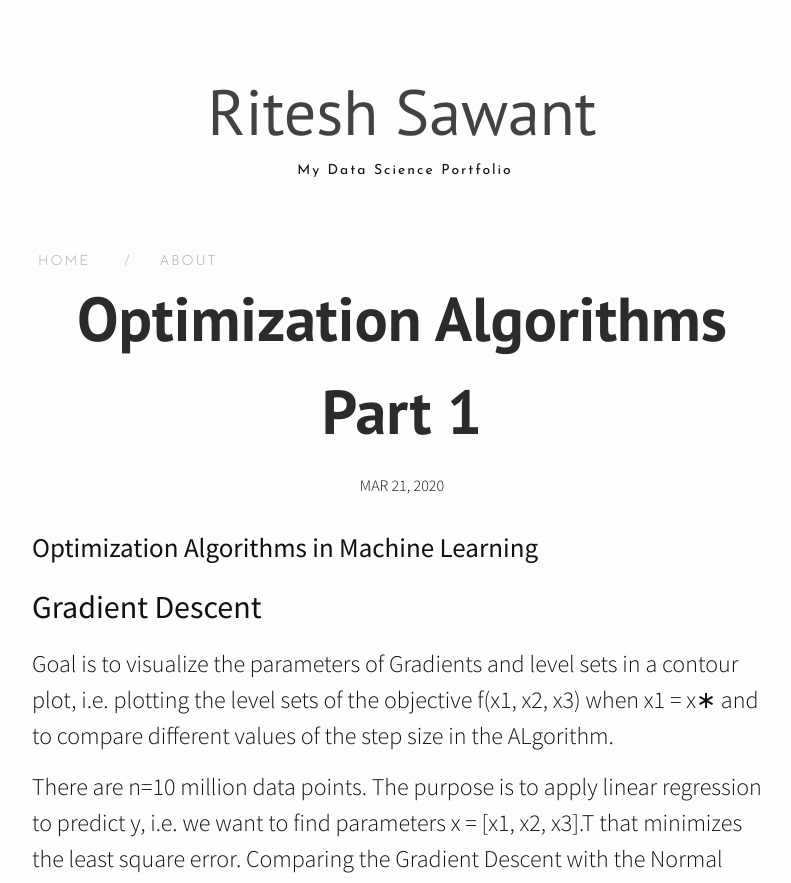
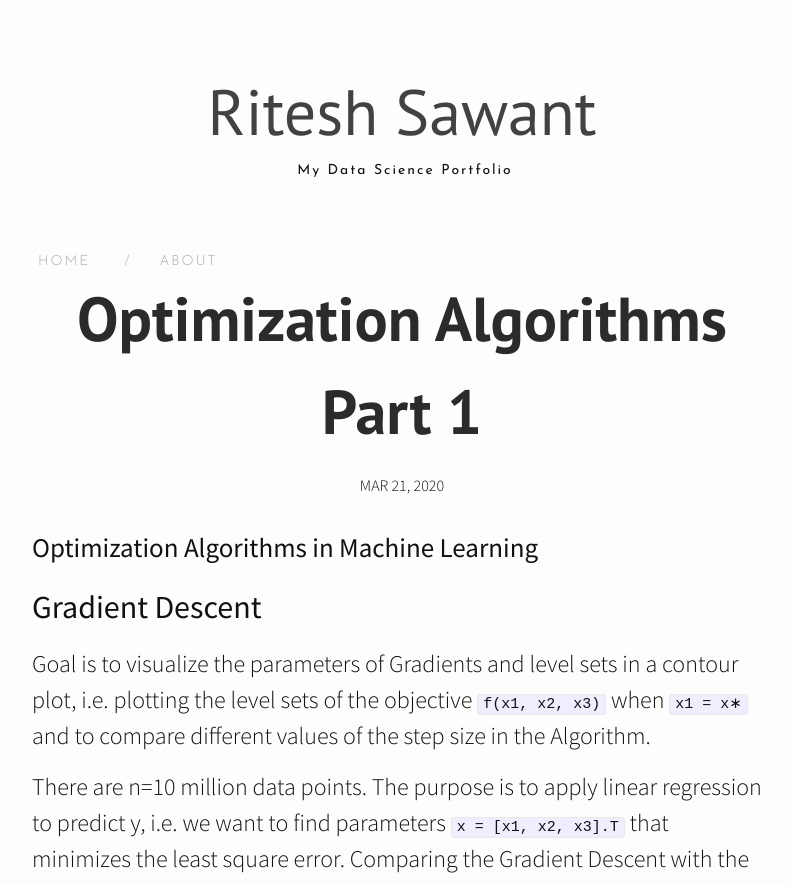
Before and after one commit to m2rik/m2rik.github.io, a Jekyll site: the page built from _posts/2020-03-21-Optimization-Algorithms-Part-1.markdown, in a window 1280 px wide. Shown: the top 883 px of the page, without its empty margins (238-1029 px from the left). Built offline with Jekyll 4.4.1, drawn with Linux system fonts in a browser that asks for light colours; nearby versions of some CDN libraries; our own code applies the rules of GitHub Pages for plain Markdown files; some of the changed text lies outside the part shown.

Commit message:
Update 2020-03-21-Optimization-Algorithms-Part-1.markdown

```diff
--- a/_posts/2020-03-21-Optimization-Algorithms-Part-1.markdown
+++ b/_posts/2020-03-21-Optimization-Algorithms-Part-1.markdown
@@ -1,9 +1,9 @@
 # Optimization Algorithms in Machine Learning
 
 ## Gradient Descent
-Goal is to visualize the parameters of Gradients and level sets in a contour plot, i.e. plotting the level sets of the objective f(x1, x2, x3)  when x1 = x∗ and to compare different values of the step size in the ALgorithm.
+Goal is to visualize the parameters of Gradients and level sets in a contour plot, i.e. plotting the level sets of the objective `f(x1, x2, x3)`  when `x1 = x∗` and to compare different values of the step size in the Algorithm.
 
-There are n=10 million data points. The purpose is to apply linear regression to predict y, i.e. we want to find parameters x = [x1, x2, x3].T that minimizes the least square error. Comparing the Gradient Descent with the Normal Equation - ### x∗ = ((ATA)^-1 AT) to find the parameters.
+There are n=10 million data points. The purpose is to apply linear regression to predict y, i.e. we want to find parameters `x = [x1, x2, x3].T` that minimizes the least square error. Comparing the Gradient Descent with the Normal Equation -  `x∗ = ((ATA)^-1 AT)` to find the parameters.
 
 ![GD plots](https://github.com/m2rik/optimization-algorithms/blob/master/Gradient%20Vis.png)
 
@@ -11,5 +11,5 @@ There are n=10 million data points. The purpose is to apply linear regression to
 
 
 ## Stochastic Gradient Descent
-At step k, choose a data point index ik uniformly randomly from the set of all indices {1, 2, . . . , n} and consider the iterations
+At step k, choose a data point index ik uniformly randomly from the set of all indices `{1, 2, . . . , n}` and consider the iterations
 where we replace the gradient in the GD method with a random estimate of it.
```
